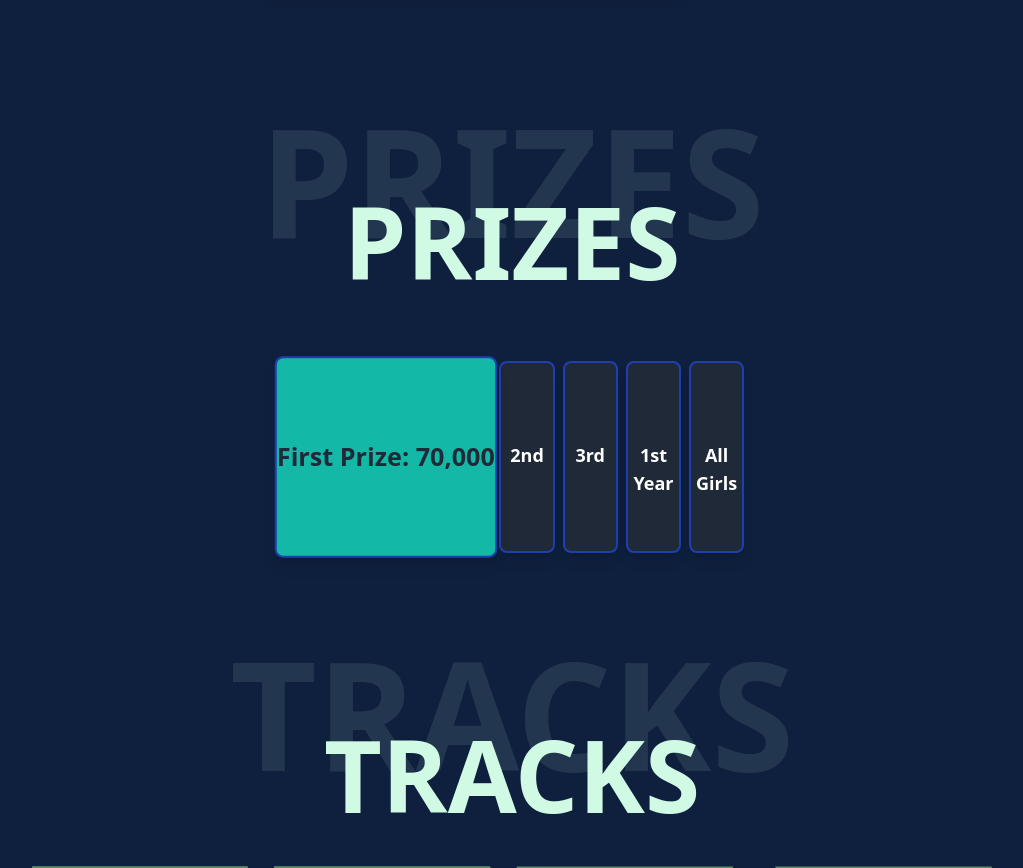
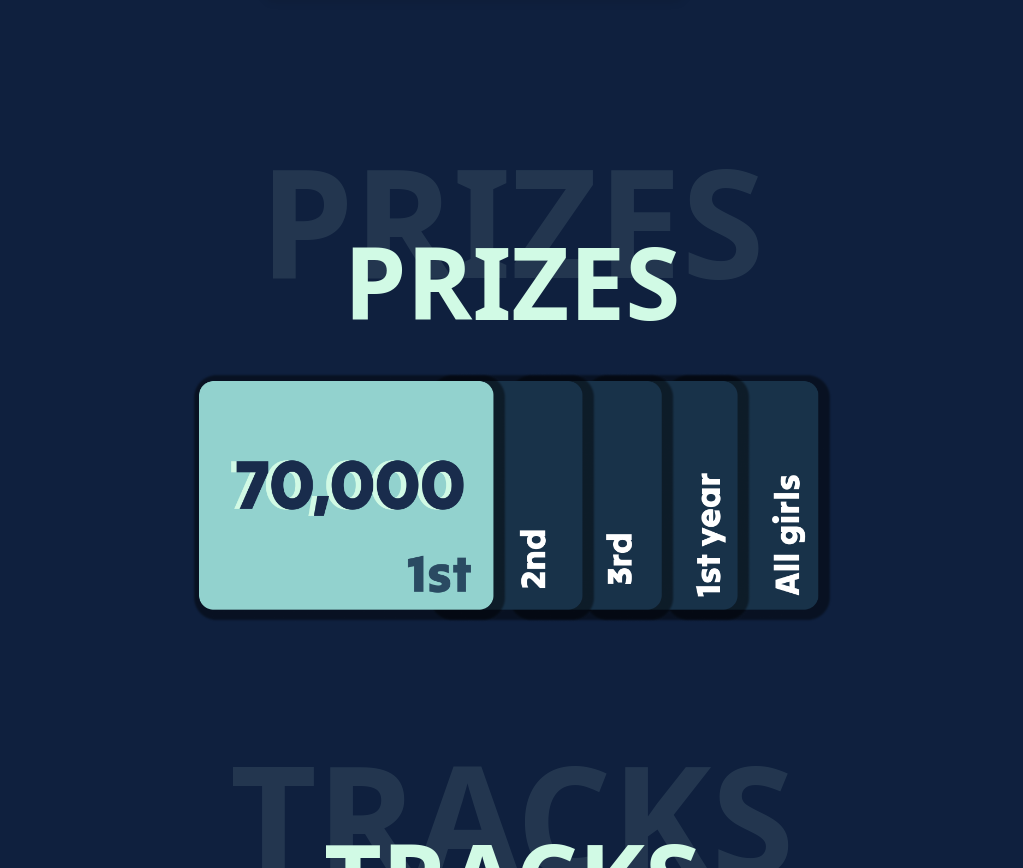
Before and after one commit to himanishpuri/HackTU6.0, a React (Vite) app: page / in a window 1280 px wide. Shown: the part 3108-3976 px from the top of the page, without its empty margins (128-1151 px from the left). Built offline with nearby package versions, Linux system fonts and the light colour scheme; a web font is replaced by a local one.

Commit message:
temp prizes

```diff
--- a/src/Pages/Prize/Prize.tsx
+++ b/src/Pages/Prize/Prize.tsx
@@ -1,57 +1,70 @@
+// import HeaderText from "@/components/ui/HeaderText";
+// import React, { useState } from "react";
+
 import HeaderText from "@/components/ui/HeaderText";
-import React, { useState } from "react";
 
+// const PrizeCards = () => {
+//   // Define the prizes for each card
+//   const prizes = [
+//     "First Prize: 70,000",
+//     "Second Prize: 50,000",
+//     "Third Prize: 30,000",
+//     "First-Year Award: 20,000",
+//     "All-Girls Team: Loda",
+//   ];
+
+//   // State to track which card is open (default to the first card)
+//   const [openCard, setOpenCard] = useState(0);
+
+//   // Function to handle card click
+//   const handleCardClick = (index: React.SetStateAction<number>) => {
+//     setOpenCard(index); // Set the clicked card as the open one
+//   };
+
+//   return (
+//     <>
+//       <HeaderText text="PRIZES" />
+//       <div className="flex justify-center gap-2 bg-[#0F203E] p-7">
+//         {prizes.map((prize, index) => (
+//           <div
+//             key={index}
+//             onClick={() => handleCardClick(index)}
+//             className={`w-41 h-48 rounded-lg flex flex-col justify-center items-center border-2 border-blue-800 cursor-pointer transition-transform duration-300  ${
+//               openCard === index
+//                 ? "bg-teal-500 text-gray-800 scale-105"
+//                 : "bg-gray-800 text-white"
+//             } shadow-lg`}
+//           >
+//             {openCard === index ? (
+//               <div className="text-center shadow-[#D1FAE5] font-extrabold text-2xl " >{prize}</div>
+//             ) : (
+//               <div className="text-center font-bold text-lg h-[4vh] w-[4vw]">
+//                 {index === 0
+//                   ? "1st"
+//                   : index === 1
+//                   ? "2nd"
+//                   : index === 2
+//                   ? "3rd"
+//                   : index === 3
+//                   ? "1st Year"
+//                   : "All Girls"}
+//               </div>
+//             )}
+//             </div>
+//         ))}
+//       </div>
+//     </>
+//   );
+// };
+
+// export default PrizeCards;
+import prizeimg from "./Assets/prizes.png";
 const PrizeCards = () => {
-  // Define the prizes for each card
-  const prizes = [
-    "First Prize: 70,000",
-    "Second Prize: 50,000",
-    "Third Prize: 30,000",
-    "First-Year Award: 20,000",
-    "All-Girls Team: Loda",
-  ];
-
-  // State to track which card is open (default to the first card)
-  const [openCard, setOpenCard] = useState(0);
-
-  // Function to handle card click
-  const handleCardClick = (index: React.SetStateAction<number>) => {
-    setOpenCard(index); // Set the clicked card as the open one
-  };
-
   return (
-    <>
+    <div className="flex justify-center items-center flex-col my-10">
       <HeaderText text="PRIZES" />
-      <div className="flex justify-center gap-2 bg-[#0F203E] p-7">
-        {prizes.map((prize, index) => (
-          <div
-            key={index}
-            onClick={() => handleCardClick(index)}
-            className={`w-41 h-48 rounded-lg flex flex-col justify-center items-center border-2 border-blue-800 cursor-pointer transition-transform duration-300  ${
-              openCard === index
-                ? "bg-teal-500 text-gray-800 scale-105"
-                : "bg-gray-800 text-white"
-            } shadow-lg`}
-          >
-            {openCard === index ? (
-              <div className="text-center shadow-[#D1FAE5] font-extrabold text-2xl " >{prize}</div>
-            ) : (
-              <div className="text-center font-bold text-lg h-[4vh] w-[4vw]">
-                {index === 0
-                  ? "1st"
-                  : index === 1
-                  ? "2nd"
-                  : index === 2
-                  ? "3rd"
-                  : index === 3
-                  ? "1st Year"
-                  : "All Girls"}
-              </div>
-            )}
-            </div>
-        ))}
-      </div>
-    </>
+      <img className="w-[50%] " src={prizeimg} alt="" />
+    </div>
   );
 };
 
```
Also changed, not shown: src/Pages/Prize/Assets/prizes.png (added).
